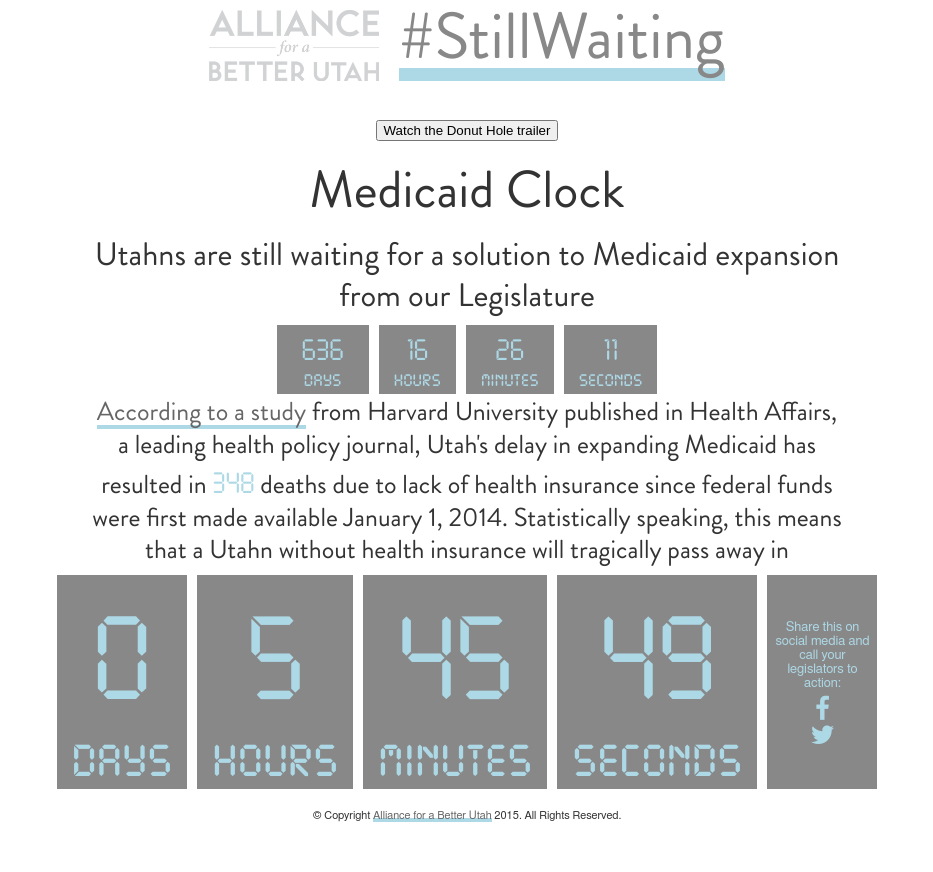
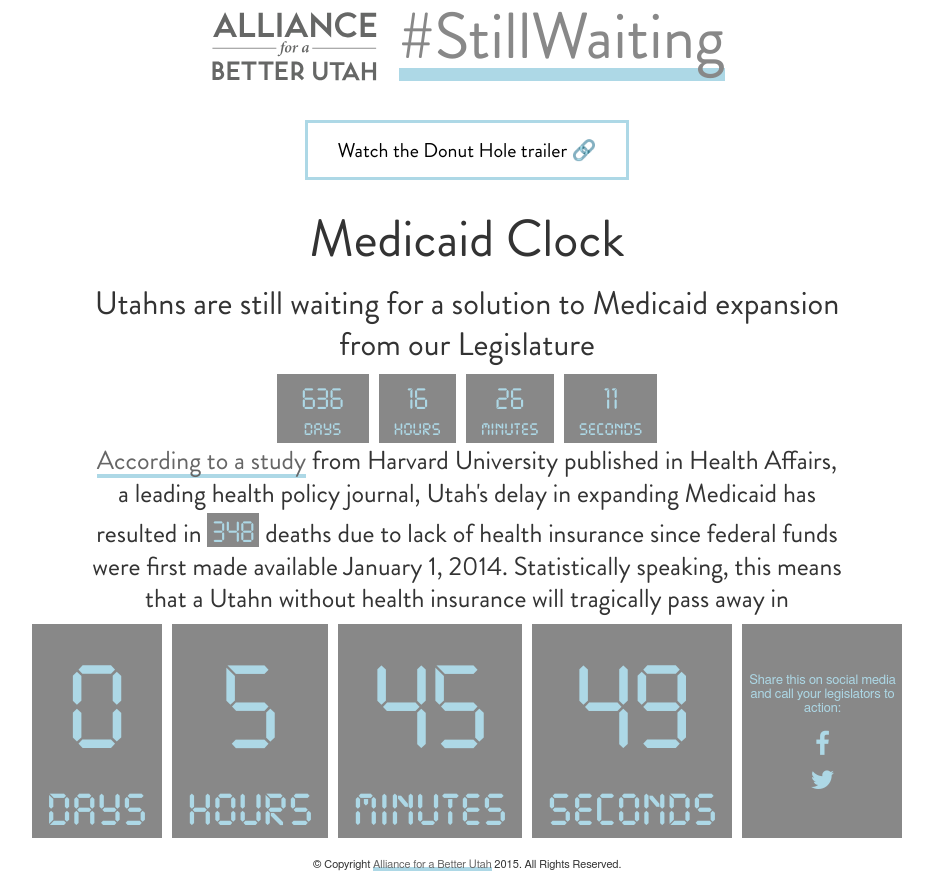
Before and after one commit to theonlypat/deathclock, a website: page index.html in a window 1280 px wide. Shown: the whole page, without its empty margins (173-1106 px from the left). Before the commit the page ends 823 px from the top, so only its background shows below. Drawn offline with nearby package versions, Linux system fonts and the light colour scheme; a small style sheet from the web is missing.

Commit message:
Update ABU logo from PNG to SVG

```diff
--- a/assets/css/style.css
+++ b/assets/css/style.css
@@ -103,13 +103,22 @@
 }
 
 #trailerButton {
-	margin:10px auto 20px;
+	margin:10px auto 30px;
 	display: block;
+	background: transparent;
+	padding:15px 30px 10px;
+	border:3px solid lightblue;
+	font-size: 20px;
+	color:#000;
+}
+#trailerButton:hover {
+	background-color:lightblue;
+	color:#000;
 }
 
 .trailer {
 	display:none;
-	margin:10px auto 20px;
+	margin:10px auto 30px;
 }
 
 /* ---------- CLOCK ---------- */
@@ -158,6 +167,10 @@
 
 .clock span, .clockType, .clockNumber {
 	color: lightblue;
+}
+.clock span {
+	background-color: #888;
+	padding:3px 5px 5px;
 }
 .clockDays, .clockHours, .clockMinutes, .clockSeconds, .clockShares {
 	text-align:center;
@@ -324,13 +337,13 @@
 		align-items:center;
 	}
 	.shareItem {
-		max-width: 100px;
-		margin:5px 0;
+		max-width: 150px;
+		margin:10px 0;
 		color:lightblue;
 	}
 	.socialLink {
 		display: block;
-		margin:0;
+		margin:5px 0;
 	}
 
 }
--- a/index.html
+++ b/index.html
@@ -63,12 +63,12 @@
 <div ng-app="deathClock" class="flex-container wrapper" id="flex-div">
 
 	<header>
-		<a href="http://betterutah.org" target="_blank"><img src="assets/images/ABU-BW_Logo.png" alt="Alliance for a Better Utah" /></a>
+		<a href="http://betterutah.org" target="_blank"><img src="assets/images/ABU-BW_Logo-02.svg" alt="Alliance for a Better Utah" /></a>
 		<h1 class="brandongrotesk"><a href="http://betterutah.org/stillwaiting">#StillWaiting</a></h1>
 	</header>
 
 	<div class="row clock">
-		<button id="trailerButton" type="button">Watch the Donut Hole trailer</button>
+		<button id="trailerButton" type="button" class="brandongrotesk">Watch the Donut Hole trailer &#128279;</button>
 		<iframe src="https://player.vimeo.com/video/136622122?color=ffffff&byline=0&portrait=0" width="400" height="225" frameborder="0" webkitallowfullscreen mozallowfullscreen allowfullscreen class="trailer" id="trailer"></iframe>
 
 		<h2 class="brandongrotesk">Medicaid Clock</h2>
```
Also changed, not shown: assets/images/ABU-BW_Logo-02.svg (added).
